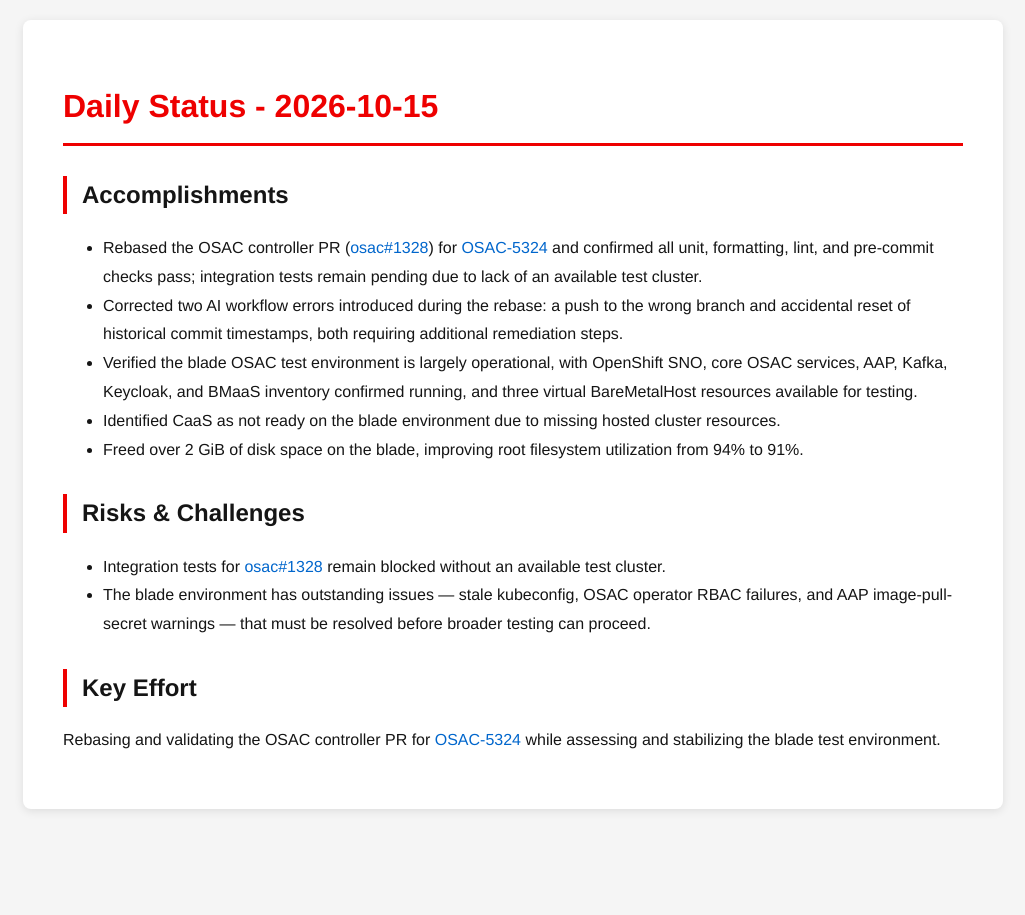
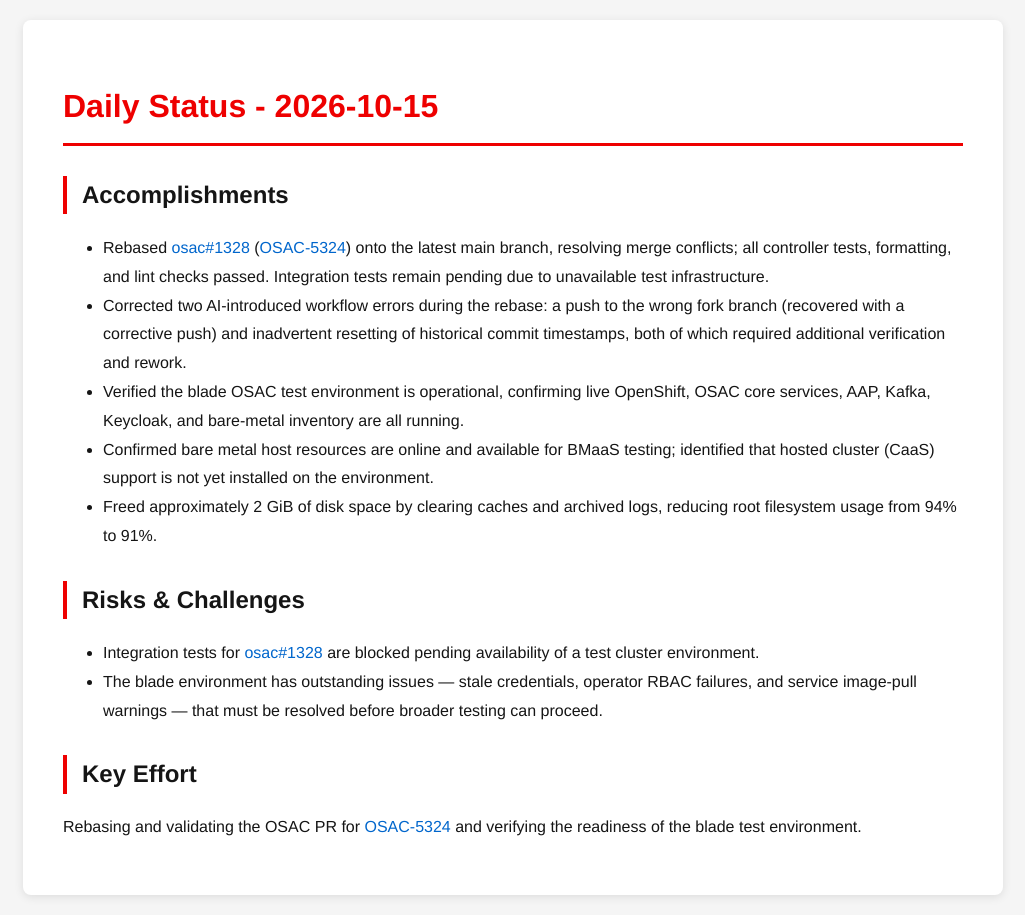
Before and after one commit to tzvatot/daily-status, a Jekyll site: the page built from 2026-10-15.md, in a window 1280 px wide. Shown: the whole page, without its empty margins (127-1152 px from the left). Built offline with Jekyll 4.4.1, drawn with Linux system fonts in a browser that asks for light colours.

Commit message:
Daily status update - 2026-10-15

```diff
--- a/2026-10-15.md
+++ b/2026-10-15.md
@@ -7,15 +7,15 @@
 # Daily Status - 2026-10-15
 
 ## Accomplishments
-- Rebased the OSAC controller PR ([osac#1328](https://github.com/osac-project/osac/pull/1328)) for [OSAC-5324](https://redhat.atlassian.net/browse/OSAC-5324) and confirmed all unit, formatting, lint, and pre-commit checks pass; integration tests remain pending due to lack of an available test cluster.
-- Corrected two AI workflow errors introduced during the rebase: a push to the wrong branch and accidental reset of historical commit timestamps, both requiring additional remediation steps.
-- Verified the blade OSAC test environment is largely operational, with OpenShift SNO, core OSAC services, AAP, Kafka, Keycloak, and BMaaS inventory confirmed running, and three virtual BareMetalHost resources available for testing.
-- Identified CaaS as not ready on the blade environment due to missing hosted cluster resources.
-- Freed over 2 GiB of disk space on the blade, improving root filesystem utilization from 94% to 91%.
+- Rebased [osac#1328](https://github.com/osac-project/osac/pull/1328) ([OSAC-5324](https://redhat.atlassian.net/browse/OSAC-5324)) onto the latest main branch, resolving merge conflicts; all controller tests, formatting, and lint checks passed. Integration tests remain pending due to unavailable test infrastructure.
+- Corrected two AI-introduced workflow errors during the rebase: a push to the wrong fork branch (recovered with a corrective push) and inadvertent resetting of historical commit timestamps, both of which required additional verification and rework.
+- Verified the blade OSAC test environment is operational, confirming live OpenShift, OSAC core services, AAP, Kafka, Keycloak, and bare-metal inventory are all running.
+- Confirmed bare metal host resources are online and available for BMaaS testing; identified that hosted cluster (CaaS) support is not yet installed on the environment.
+- Freed approximately 2 GiB of disk space by clearing caches and archived logs, reducing root filesystem usage from 94% to 91%.
 
 ## Risks & Challenges
-- Integration tests for [osac#1328](https://github.com/osac-project/osac/pull/1328) remain blocked without an available test cluster.
-- The blade environment has outstanding issues — stale kubeconfig, OSAC operator RBAC failures, and AAP image-pull-secret warnings — that must be resolved before broader testing can proceed.
+- Integration tests for [osac#1328](https://github.com/osac-project/osac/pull/1328) are blocked pending availability of a test cluster environment.
+- The blade environment has outstanding issues — stale credentials, operator RBAC failures, and service image-pull warnings — that must be resolved before broader testing can proceed.
 
 ## Key Effort
-Rebasing and validating the OSAC controller PR for [OSAC-5324](https://redhat.atlassian.net/browse/OSAC-5324) while assessing and stabilizing the blade test environment.
+Rebasing and validating the OSAC PR for [OSAC-5324](https://redhat.atlassian.net/browse/OSAC-5324) and verifying the readiness of the blade test environment.
```
